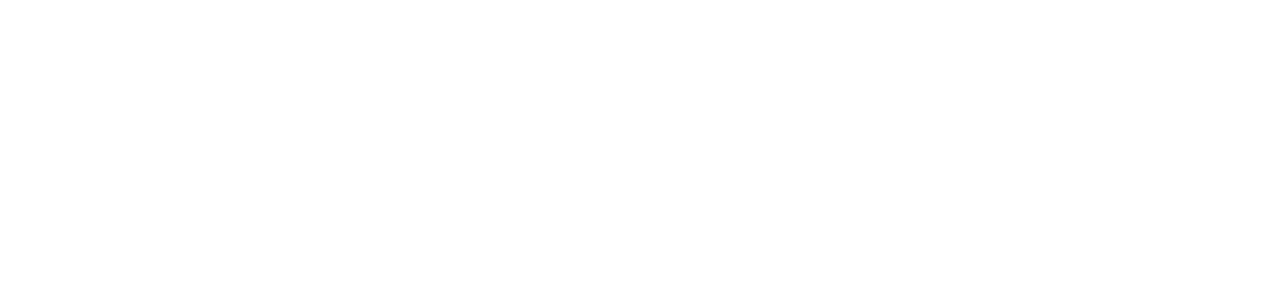
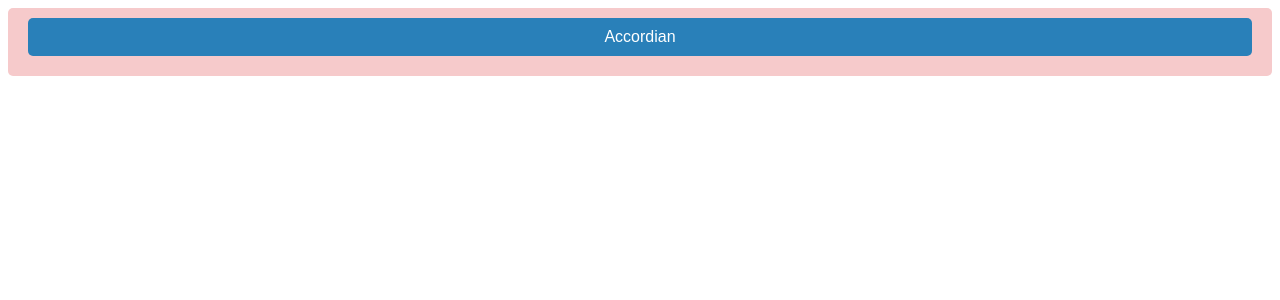
Before and after one commit to japneetkaurbhatia/react-essentials, a Next.js app: page / in a window 1280 px wide. Shown: the top 300 px of the page. Built offline with nearby package versions, Linux system fonts and the light colour scheme.

Commit message:
Add. ListOfComponents

```diff
--- a/package.json
+++ b/package.json
@@ -11,6 +11,7 @@
     "react-dom": "^18.2.0",
     "react-helmet": "^6.1.0",
     "react-scripts": "5.0.1",
+    "styled-components": "^6.1.3",
     "web-vitals": "^2.1.4"
   },
   "scripts": {
--- /dev/null
+++ b/src/components/ListOfComponents.tsx
@@ -0,0 +1,9 @@
+import styled from 'styled-components';
+
+const ListOfComponents = styled.div`
+  background-color: #f6cacb;
+  padding: 10px 20px;
+  border-radius: 5px;
+`;
+
+export default ListOfComponents
--- /dev/null
+++ b/src/components/StyledButton.tsx
@@ -0,0 +1,24 @@
+import React from "react";
+import styled from "styled-components";
+
+interface StyledButtonProps {
+  onClick: () => Promise<boolean>;
+}
+
+const StyledButton = styled.button<StyledButtonProps>`
+  background-color: #2980b9;
+  color: #fff;
+  padding: 10px 20px;
+  font-size: 16px;
+  border: none;
+  border-radius: 5px;
+  cursor: pointer;
+  width: 100%;
+  margin-bottom: 10px;
+
+  &:hover {
+    background-color: #9bcdff;
+  }
+`;
+
+export default StyledButton;
--- a/src/pages/index.tsx
+++ b/src/pages/index.tsx
@@ -1,12 +1,19 @@
 import React from 'react';
+import { useRouter } from 'next/router';
 import { Helmet } from 'react-helmet';
+import StyledButton from '../components/StyledButton';
+import ListOfComponents from '../components/ListOfComponents';
 
 const HomePage = () => {
+  const router = useRouter();
   return (
     <div>
       <Helmet>
         <title>React Essentials</title>
       </Helmet>
+      <ListOfComponents>
+        <StyledButton onClick={() => router.push("/accordian")}> Accordian</StyledButton>
+      </ListOfComponents>
     </div>
   );
 };
```
Also changed, not shown: 2 other files (tests, documents, lock files or other folders).
